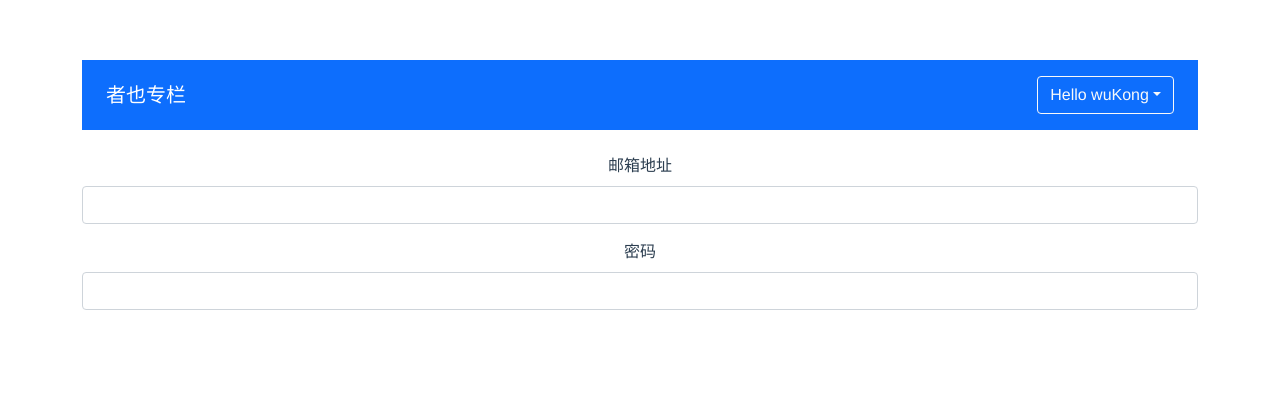
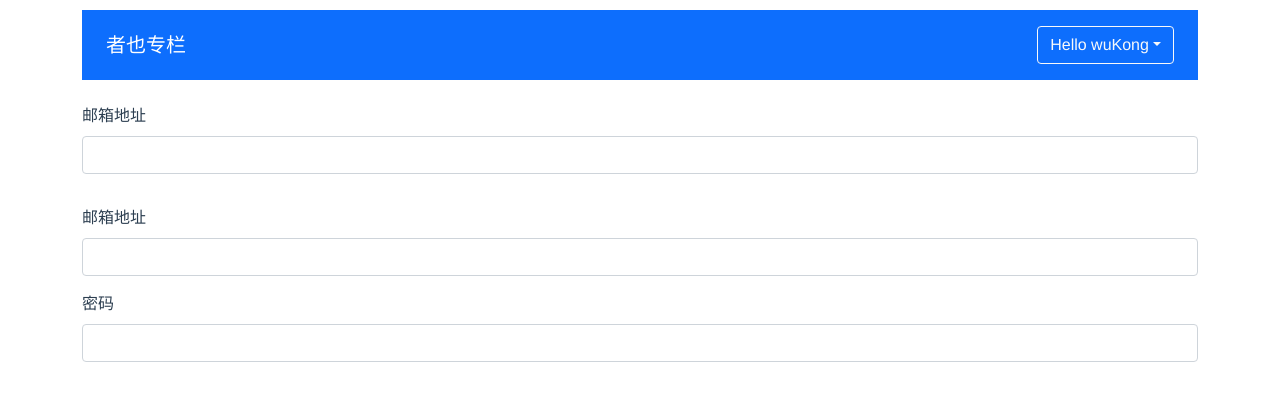
Before and after one commit to wenruo0522/Vue3-TypeScript, a Vue app in the folder vue3-basic/: page / in a window 1280 px wide. Shown: the top 400 px of the page. Built offline with nearby package versions, Linux system fonts and the light colour scheme.

Commit message:
add：增加 ValidateInput 组件 fix: 修复部分代码格式

```diff
--- a/vue3-basic/src/App.vue
+++ b/vue3-basic/src/App.vue
@@ -1,11 +1,19 @@
 <template>
     <div class="container">
         <global-header :user="currentUser"></global-header>
-<!--        <column-list :list="list"></column-list>-->
+        <!--        <column-list :list="list"></column-list>-->
         <form action="">
+
+            <div class='mb-3'>
+                <label class='form-label'>邮箱地址</label>
+                <validate-input :rules='emailRules'></validate-input>
+            </div>
+
             <div class="mb-3">
                 <label for="exampleInputEmail" class="form-label">邮箱地址</label>
-                <input type="email" class="form-control" id="exampleInputEmail" v-model="emailRef.val" @blur="validateEmail">
+                <input type="email" class="form-control" id="exampleInputEmail" v-model="emailRef.val"
+                       @blur="validateEmail">
+                <div class="form-text" v-if="emailRef.error">{{ emailRef.message }}</div>
             </div>
             <div class="mb-3">
                 <label for="exampleInputPassword" class="form-label">密码</label>
@@ -19,6 +27,10 @@
 import { defineComponent, reactive } from 'vue'
 import ColumnList, { ColumnProps } from './components/ColumnList.vue'
 import GlobalHeader, { UserProps } from './components/GlobalHeader.vue'
+import ValidateInput, { RulesProp } from './components/ValidateInput.vue'
+
+
+const emailReg = /^[a-zA-Z0-9.!#$%&’*+/=?^_`{|}~-]+@[a-zA-Z0-9-]+(?:\.[a-zA-Z0-9-]+)*$/
 
 const currentUser: UserProps = {
     isLogin: true,
@@ -56,9 +68,16 @@
     name: 'App',
     components: {
         // ColumnList,
-        GlobalHeader
+        GlobalHeader,
+        ValidateInput
     },
     setup() {
+
+        const emailRules: RulesProp = [
+            { type: 'required', message: '电子邮箱地址不能为空' },
+            { type: 'email', message: '请输入正确的电子邮箱格式' }
+        ]
+
         const emailRef = reactive({
             val: '',
             error: false,
@@ -68,13 +87,17 @@
             if (emailRef.val.trim() === '') {
                 emailRef.error = true
                 emailRef.message = 'can not be empty'
+            } else if (!emailReg.test(emailRef.val)) {
+                emailRef.error = true
+                emailRef.message = 'should be valid email'
             }
         }
         return {
             list: testData,
             currentUser,
             emailRef,
-            validateEmail
+            validateEmail,
+            emailRules
         }
     }
 })
@@ -82,11 +105,11 @@
 
 <style>
 #app {
-  font-family: Avenir, Helvetica, Arial, sans-serif;
-  -webkit-font-smoothing: antialiased;
-  -moz-osx-font-smoothing: grayscale;
-  text-align: center;
-  color: #2c3e50;
-  margin-top: 60px;
+    font-family: Avenir, Helvetica, Arial, sans-serif;
+    -webkit-font-smoothing: antialiased;
+    -moz-osx-font-smoothing: grayscale;
+    /*text-align: center;*/
+    color: #2c3e50;
+    margin-top: 10px;
 }
 </style>
--- /dev/null
+++ b/vue3-basic/src/components/ValidateInput.vue
@@ -0,0 +1,65 @@
+<template>
+    <div class="validate-input-container pb-3">
+        <input type="text" class="form-control"
+               :class="{ 'is-invalid': inputRef.error }"
+               v-model="inputRef.val"
+               @blur="validateInput">
+        <span v-if='inputRef.error' class='invalid-feedback'>{{ inputRef.message }}</span>
+    </div>
+</template>
+
+<script lang="ts">
+import { defineComponent, reactive, PropType } from 'vue'
+
+const emailReg = /^[a-zA-Z0-9.!#$%&’*+/=?^_`{|}~-]+@[a-zA-Z0-9-]+(?:\.[a-zA-Z0-9-]+)*$/
+
+interface RuleProp {
+    type: 'required' | 'email';
+    message: string;
+}
+
+export type RulesProp = RuleProp[]
+export default defineComponent({
+    name: 'ValidateInput',
+    props: {
+        rules: Array as PropType<RulesProp>
+    },
+
+    setup(props) {
+        const inputRef = reactive({
+            val: '',
+            error: false,
+            message: ''
+        })
+        const validateInput = () => {
+            if (props.rules) {
+                const allPassed = props.rules.every(rule => {
+                    let passed = true
+                    inputRef.message = rule.message
+                    switch (rule.type) {
+                        case 'required':
+                            passed = (inputRef.val.trim() !== '')
+                            break
+                        case 'email':
+                            passed = emailReg.test(inputRef.val)
+                            break
+                        default:
+                            break
+                    }
+                    return passed
+                })
+                inputRef.error = !allPassed
+            }
+        }
+
+        return {
+            inputRef,
+            validateInput
+        }
+    }
+})
+</script>
+
+<style scoped>
+
+</style>
```
Also changed, not shown: vue3-basic/src/components/GlobalHeader.vue (+16 -5 lines).
